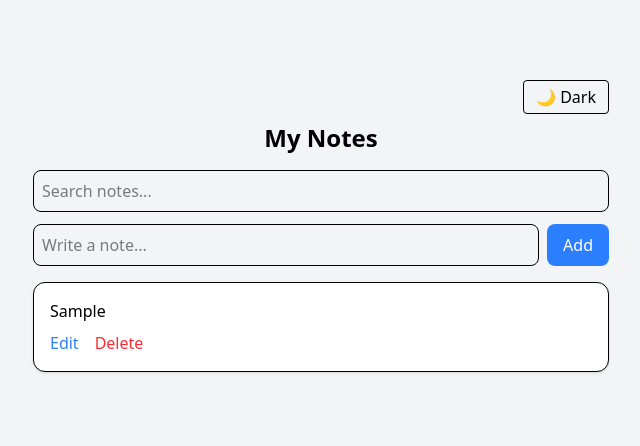
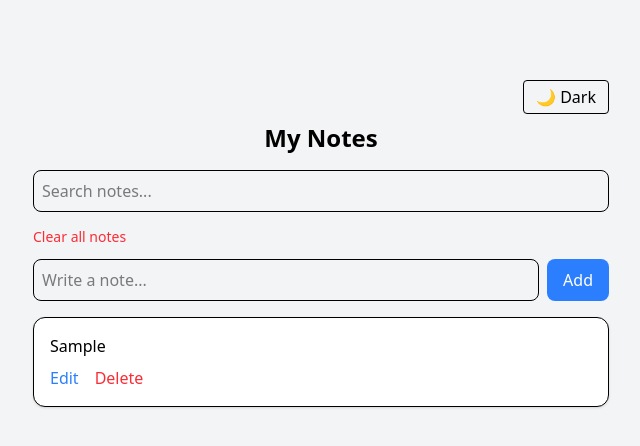
Before and after one commit to serifsumer-coder/second-brain-lite, a React (Vite) app: page / in a window 1280 px wide. Both pictures are taken after typing "Sample" into the empty fields and a click on the button "Add". Shown: the top 446 px of the page, without its empty margins (319-959 px from the left). Built offline with nearby package versions, Linux system fonts and the light colour scheme.

Commit message:
final stable notes

```diff
--- a/src/components/Notes.tsx
+++ b/src/components/Notes.tsx
@@ -12,15 +12,21 @@ export default function Notes() {
   const [editingId, setEditingId] = useState<number | null>(null)
   const [editingContent, setEditingContent] = useState("")
   const [search, setSearch] = useState("")
-  const [dark, setDark] = useState(false)
 
-  // 🌙 DARK MODE APPLY
+  // 🌙 DARK MODE (persist)
+  const [dark, setDark] = useState(() => {
+    const saved = localStorage.getItem("darkMode")
+    return saved ? JSON.parse(saved) : false
+  })
+
   useEffect(() => {
     if (dark) {
       document.documentElement.classList.add("dark")
     } else {
       document.documentElement.classList.remove("dark")
     }
+
+    localStorage.setItem("darkMode", JSON.stringify(dark))
   }, [dark])
 
   // ➕ ADD NOTE
@@ -61,12 +67,17 @@ export default function Notes() {
     setEditingContent("")
   }
 
+  const clearAll = () => {
+    if (!confirm("Delete all notes?")) return
+    setNotes([])
+  }
+
   const filteredNotes = notes.filter((note) =>
     note.content.toLowerCase().includes(search.toLowerCase())
   )
 
   return (
-    <div className="min-h-screen flex justify-center pt-20 bg-gray-100 dark:bg-gray-900">
+    <div className="min-h-screen flex justify-center pt-20 bg-gray-100 dark:bg-gray-900 transition">
 
       <div className="w-full max-w-xl">
 
@@ -92,6 +103,16 @@ export default function Notes() {
           className="border rounded-lg p-2 w-full mb-3 dark:bg-gray-800 dark:text-white"
         />
 
+        {/* 🧹 CLEAR ALL */}
+        {notes.length > 0 && (
+          <button
+            onClick={clearAll}
+            className="text-red-500 text-sm mb-3"
+          >
+            Clear all notes
+          </button>
+        )}
+
         {/* ➕ INPUT */}
         <div className="flex gap-2">
           <input
@@ -116,6 +137,7 @@ export default function Notes() {
           </p>
         )}
 
+        {/* 📋 LIST */}
         <div className="space-y-3 mt-4">
           {filteredNotes.map((note) => (
             <NoteItem
```
